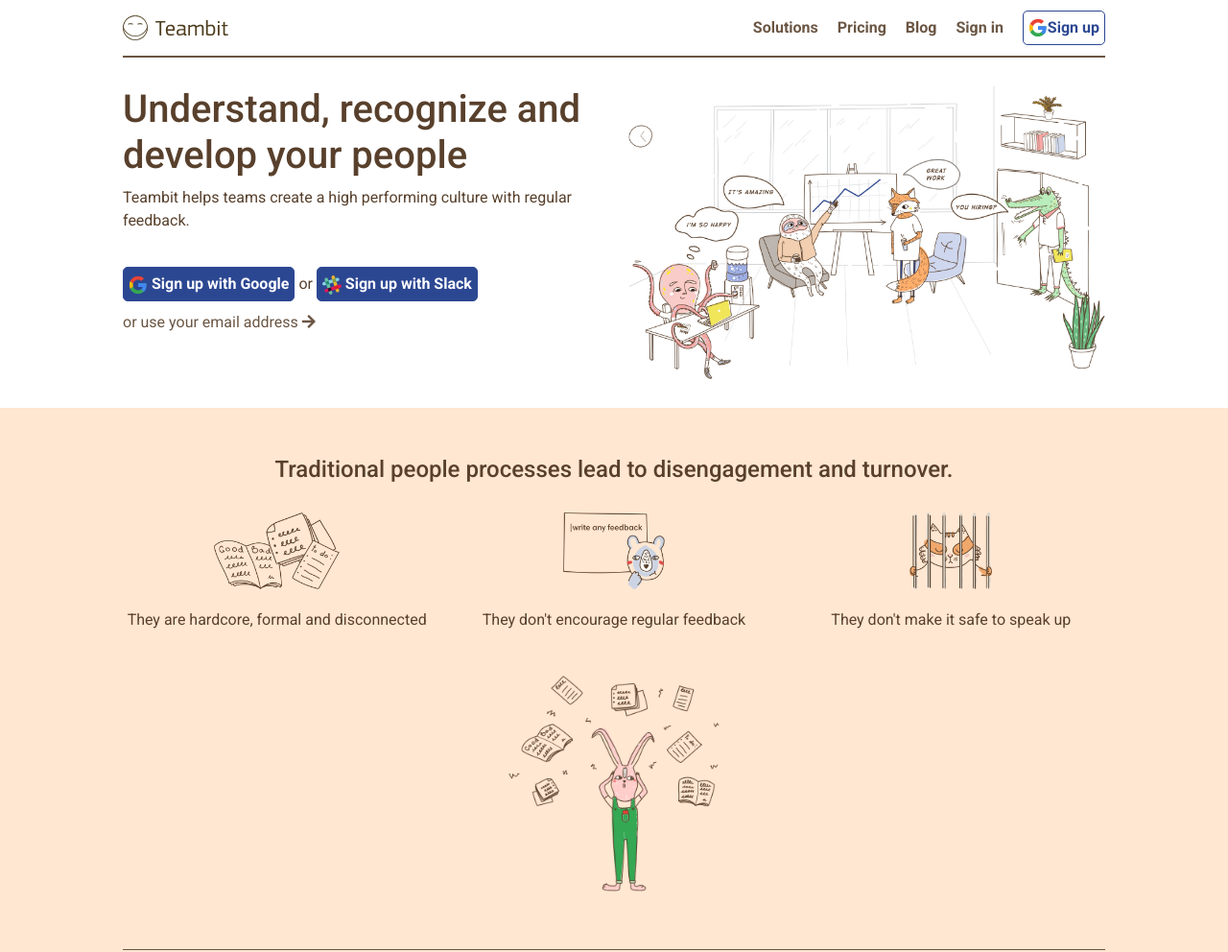
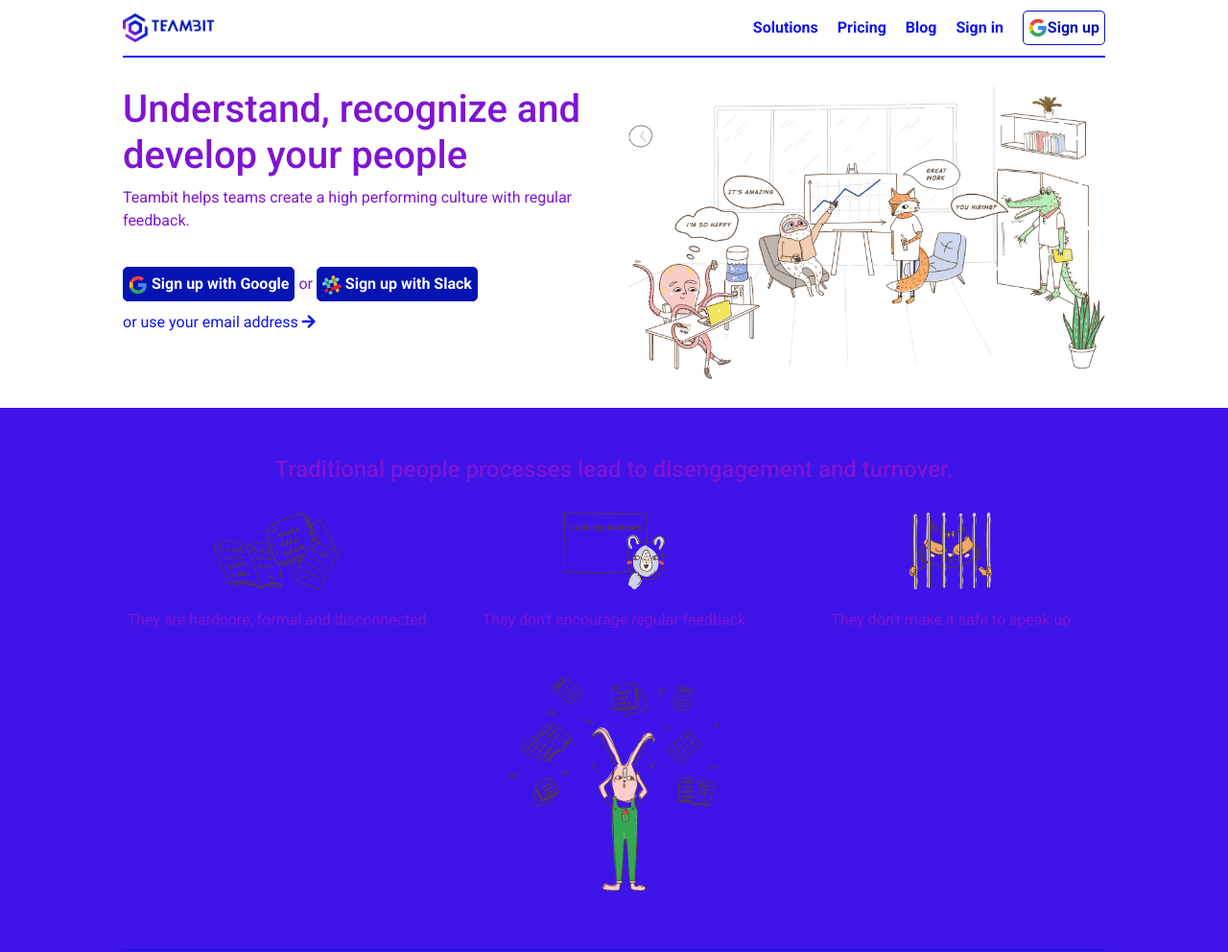
Before and after one commit to angelolamacchia/node-sass-teambit, a website: page index.html in a window 1280 px wide. Shown: the top 992 px of the page at 96% size. Drawn offline with nearby package versions, Linux system fonts and the light colour scheme.

Commit message:
colori e logo modificati
dato che non si possono vedere rimetterò i precedenti

```diff
--- a/index.html
+++ b/index.html
@@ -15,7 +15,7 @@
     <header>
         <div class="header_content">
             <div class="logo">
-                <img src="img/logo.svg">
+                <img src="img/TB_logo.png" id="logo">
             </div>
             <div class="buttons">
                 <ul>
--- a/src/partials/_header.scss
+++ b/src/partials/_header.scss
@@ -1,5 +1,9 @@
 .header_content {
     @include widthContent;
+
+    #logo {
+        height: 30px;
+    }
 
     display: flex;
     justify-content: space-between;
--- a/src/partials/_variables.scss
+++ b/src/partials/_variables.scss
@@ -1,7 +1,7 @@
-$brandColor: #ffe7d2;
-$buttonColor: #2c4792;
-$textColor: #6b5644;
-$textColor2: #58402c;
+$brandColor: #3e14e9;
+$buttonColor: #0414b3;
+$textColor: #0e14ee;
+$textColor2: #7f14d4;
 
 @mixin widthContent {
     width: 80%;
```
Also changed, not shown: dist/app.css, img/TB_logo.png (added).
